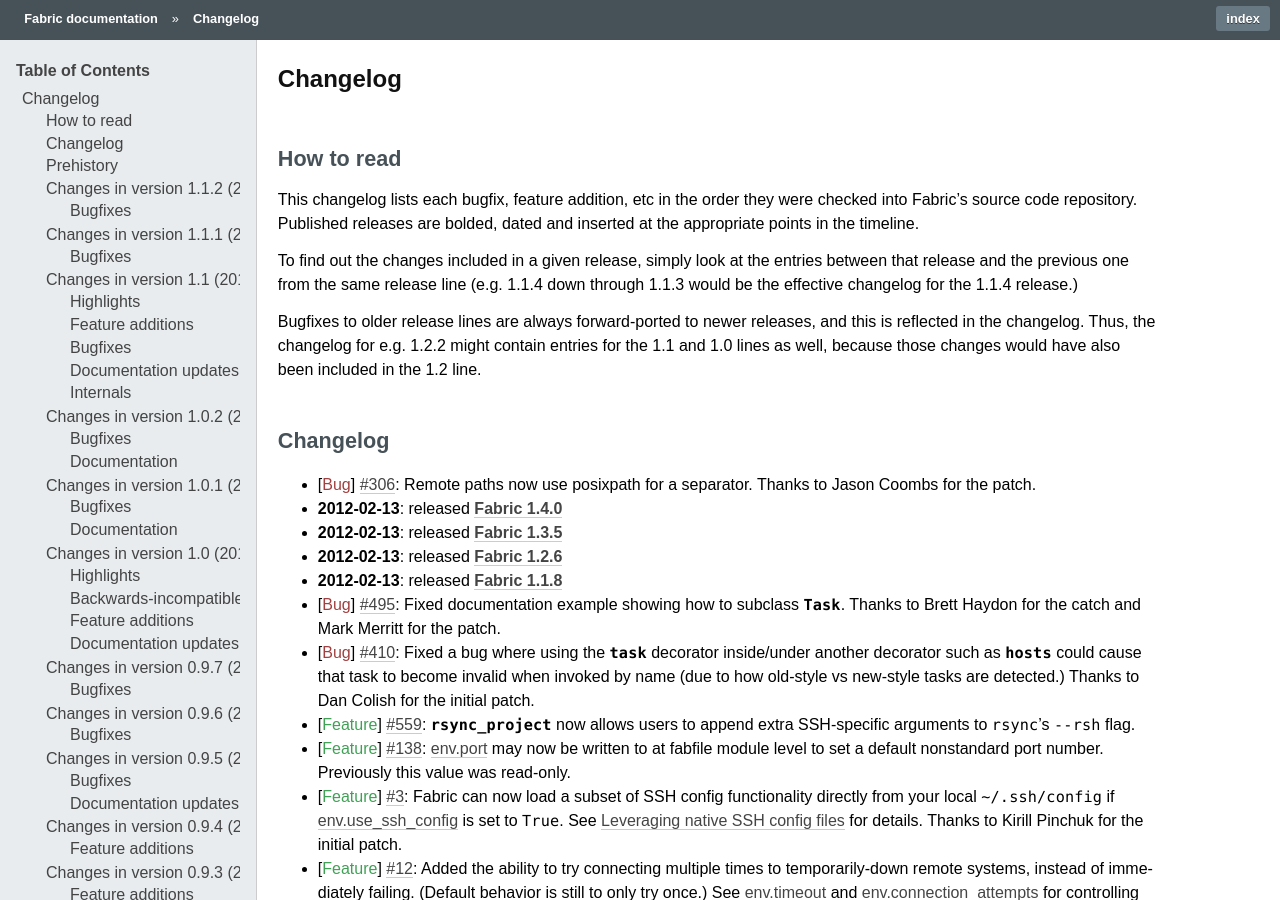
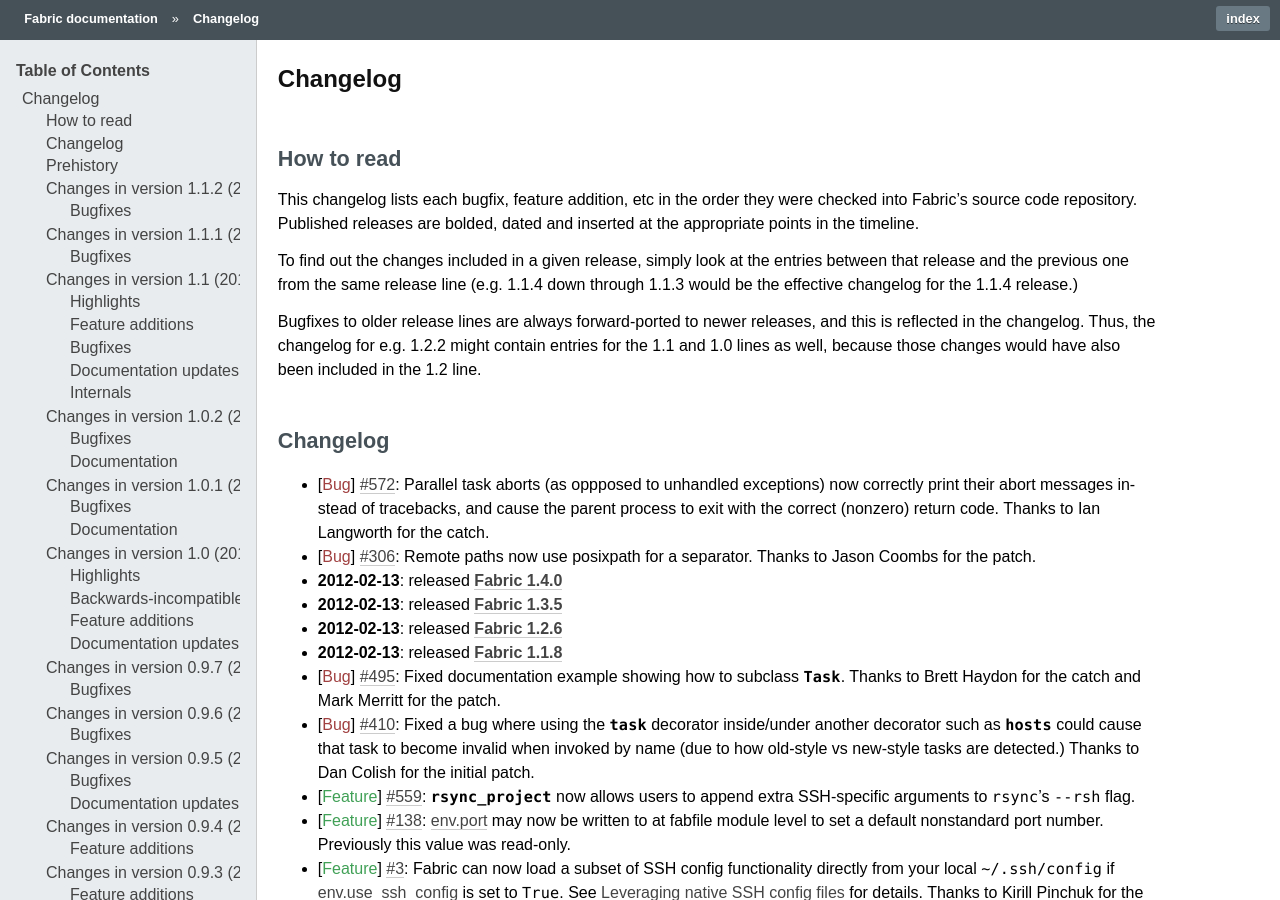
Before and after one commit to fabric/fabric, a Sphinx documentation site: the page built from docs/changelog.rst, in a window 1280 px wide and 900 px high. Built offline with Sphinx 7.4.7, drawn with Linux system fonts in a browser that asks for light colours; pages that are not in the unit, such as notebooks, are missing from menus; the version number could not be read and is left out.

Commit message:
Changelog entry re #572

```diff
--- a/docs/changelog.rst
+++ b/docs/changelog.rst
@@ -25,6 +25,10 @@
 Changelog
 =========
 
+* :bug:`572` Parallel task aborts (as oppposed to unhandled exceptions) now
+  correctly print their abort messages instead of tracebacks, and cause the
+  parent process to exit with the correct (nonzero) return code. Thanks to Ian
+  Langworth for the catch.
 * :bug:`306` Remote paths now use posixpath for a separator. Thanks to Jason
   Coombs for the patch.
 * :release:`1.4.0 <2012-02-13>`
```
